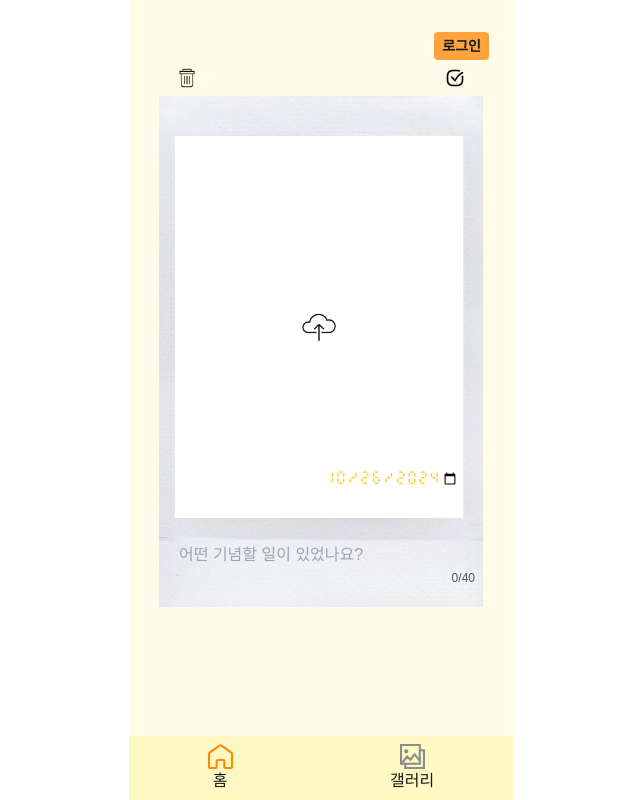
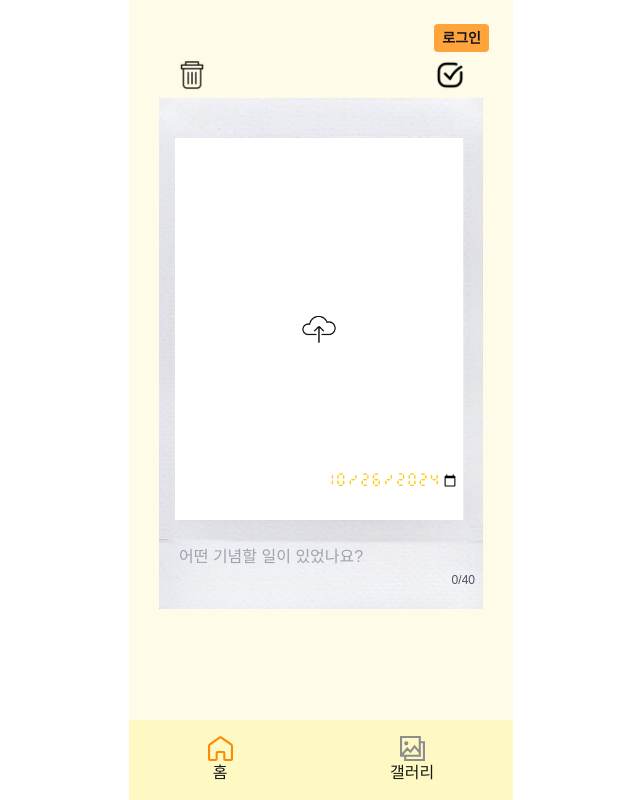
Before and after one commit to biyamn/polaroid, a Next.js app: page /home in a window 1280 px wide. Both pictures are taken after a click on the picture 506 px from the left and 92 px from the top of the page. Shown: the whole page, without its empty margins (319-959 px from the left). Built offline with nearby package versions, Linux system fonts and the light colour scheme; no server answers; a web font is replaced by a local one.

Commit message:
feat: 아이콘크기, 패딩값 변경

```diff
--- a/src/app/components/BottomNavigation.tsx
+++ b/src/app/components/BottomNavigation.tsx
@@ -43,7 +43,7 @@ const NavItem = ({ href, Icon, text }: NavItemProps) => {
 
 const BottomNavigation = () => {
   return (
-    <div className="h-16 w-full mx-auto z-50 bg-yellow-100 flex justify-around items-center">
+    <div className="h-20 w-full mx-auto z-50 bg-yellow-100 flex justify-around items-center">
       {NAV_ITEMS.map(({ href, Icon, text }) => (
         <NavItem key={href} href={href} Icon={Icon} text={text} />
       ))}
--- a/src/app/components/PrintAndEditBar.tsx
+++ b/src/app/components/PrintAndEditBar.tsx
@@ -92,8 +92,8 @@ const PrintAndEditBar = ({
       <Image
         src="/pen.png"
         alt="수정"
-        height={20}
-        width={20}
+        height={30}
+        width={30}
         className="cursor-pointer"
         onClick={handleClickEdit}
       />
@@ -101,8 +101,8 @@ const PrintAndEditBar = ({
         <Image
           src="/print.png"
           alt="인쇄"
-          height={20}
-          width={20}
+          height={30}
+          width={30}
           className="cursor-pointer downloadButton"
           onClick={handleDownloadImage}
         />
--- a/src/app/components/RemoveAndConfirmBar.tsx
+++ b/src/app/components/RemoveAndConfirmBar.tsx
@@ -29,16 +29,16 @@ const RemoveAndConfirmBar = ({
       <Image
         src="/trashcan.png"
         alt="삭제"
-        height={20}
-        width={20}
+        height={30}
+        width={30}
         className="cursor-pointer"
         onClick={handleDelete}
       />
       <Image
         src="/save.png"
         alt="저장"
-        height={20}
-        width={20}
+        height={30}
+        width={30}
         className="cursor-pointer"
         onClick={handleClickSave}
       />
--- a/src/app/layout.tsx
+++ b/src/app/layout.tsx
@@ -23,7 +23,7 @@ export default function RootLayout({
     <html lang="ko" className="h-full">
       <body className={`mx-auto w-96 h-full ${pencilFont.className}`}>
         <div className="h-dvh flex flex-col justify-between bg-yellow-50">
-          <div className=" p-6 pt-8 overflow-y-hidden">
+          <div className=" p-6 overflow-y-hidden">
             <LoginBar />
             {children}
           </div>
```
